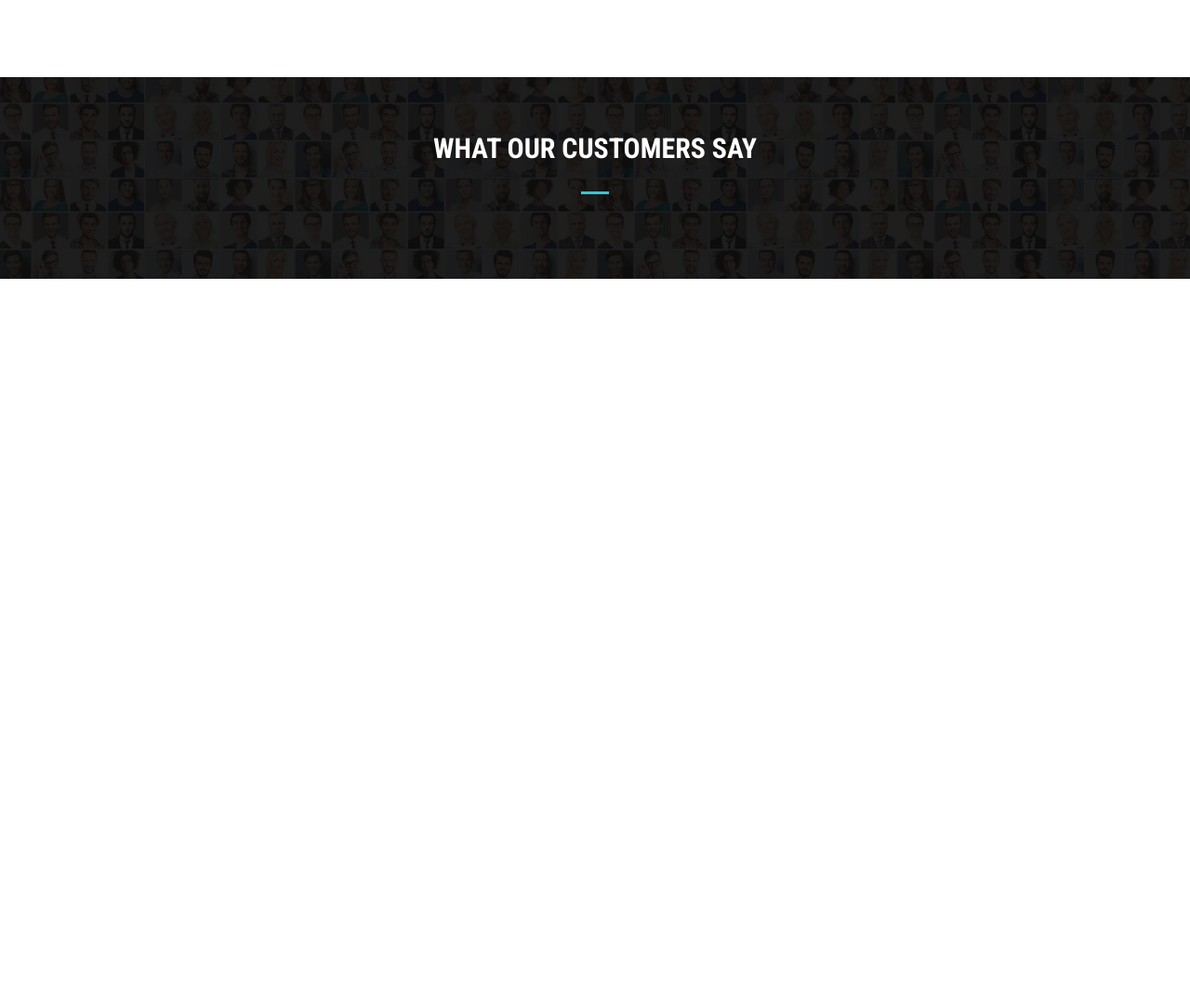
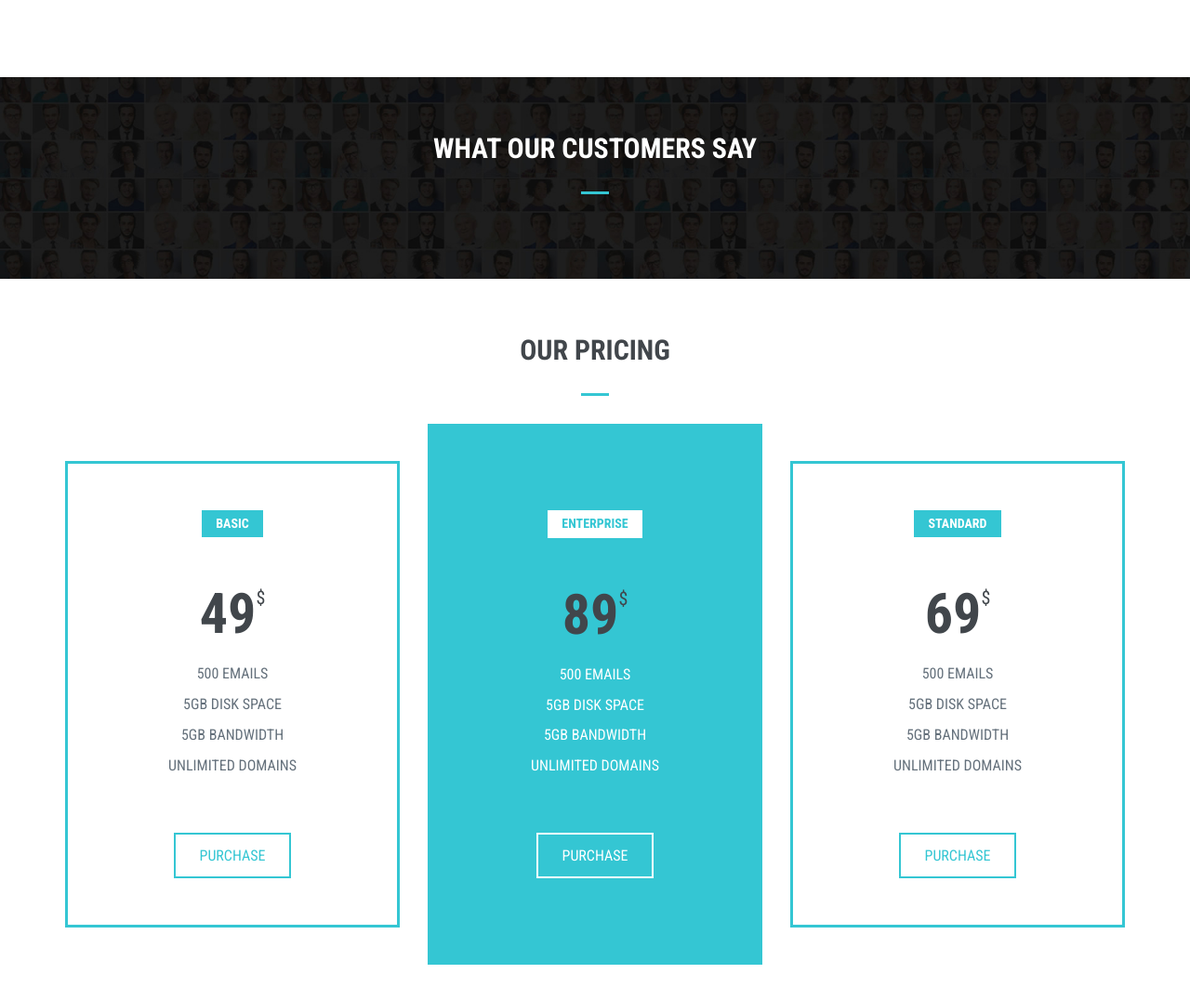
Before and after one commit to Fendoro/vesco, a website built with webpack: page index.html in a window 1280 px wide. Shown: the part 2981-4057 px from the top of the page at 93% size. Before the commit the page ends 3281 px from the top, so only its background shows below. Built offline with nearby package versions, Linux system fonts and the light colour scheme.

Commit message:
add pricing section

```diff
--- a/css/style.css
+++ b/css/style.css
@@ -367,3 +367,60 @@ h4.team-member-designation {
 .testimonial-author p strong {
     display: block;
 }
+
+
+/* PRICING */
+
+.pricing-box {
+    border: 3px solid #34c6d3;
+    padding: 50px 0;
+    margin: 40px 0;
+}
+
+h4.pricing-title {
+    background-color: #34c6d3;
+    color: #fff;
+    display: inline-block;
+    padding: 7px 15px;
+    font-size: 14px;
+    font-weight: 700;
+    text-transform: uppercase;
+    margin: 0 0 30px 0;
+}
+
+h3.pricing-value {
+    font-size: 60px;
+    font-weight: 700;
+}
+
+h3.pricing-value sup {
+    font-size: 20px;
+    font-weight: normal;
+    vertical-align: super;
+}
+
+ul.pricing-spec {
+    list-style: none;
+    padding-left: 0;
+    margin: 20px 0 60px 0;
+}
+
+ul.pricing-spec li p {
+    font-weight: 400;
+    text-transform: uppercase;
+}
+
+.pricing-box-lg {
+    padding: 90px 0;
+    margin: 0;
+    background-color: #34c6d3;
+}
+
+.pricing-box-lg h4.pricing-title {
+    color: #34c6d3;
+    background-color: #fff;
+}
+
+.pricing-box-lg ul.pricing-spec li p {
+    color: #fff;
+}
--- a/index.html
+++ b/index.html
@@ -430,6 +430,88 @@
             </div>
         </div>
     </section>
+    <!-- Pricing -->
+    <section id="pricing">
+        <div class="content-box">
+            <div class="content-title wow animated fadeInDown" data-wow-dration="1s" data-wow-delay=".5s">
+                <h3> Our Pricing </h3>
+                <div class="content-title-underline"></div>
+            </div>
+            <div class="container">
+                <div class="row">
+                    <div class="col-md-4 wow animated zoomIn" data-wow-dration="1s" data-wow-delay=".5s">
+                        <div class="pricing-box text-center">
+                            <h4 class="pricing-title">Basic</h4>
+                            <h3 class="pricing-value">49<sup>$</sup></h3>
+                            <ul class="pricing-spec">
+                                <li>
+                                    <p>500 Emails</p>
+                                </li>
+                                <li>
+                                    <p>5GB Disk Space</p>
+                                </li>
+                                <li>
+                                    <p>5GB Bandwidth</p>
+                                </li>
+                                <li>
+                                    <p>Unlimited Domains</p>
+                                </li>
+                            </ul>
+                            <div class="pricing-btn">
+                                <a class="btn btn-lg btn-general btn-blue" href="#" role="button">Purchase</a>
+                            </div>
+                        </div>
+                    </div>
+                    <div class="col-md-4 wow animated bounceInUp" data-wow-dration="1s" data-wow-delay=".5s">
+                        <div class="pricing-box pricing-box-lg text-center">
+                            <h4 class="pricing-title">Enterprise</h4>
+                            <h3 class="pricing-value">89<sup>$</sup></h3>
+                            <ul class="pricing-spec">
+                                <li>
+                                    <p>500 Emails</p>
+                                </li>
+                                <li>
+                                    <p>5GB Disk Space</p>
+                                </li>
+                                <li>
+                                    <p>5GB Bandwidth</p>
+                                </li>
+                                <li>
+                                    <p>Unlimited Domains</p>
+                                </li>
+                            </ul>
+                            <div class="pricing-btn">
+                                <a class="btn btn-lg btn-general btn-white" href="#" role="button">Purchase</a>
+                            </div>
+                        </div>
+                    </div>
+                    <div class="col-md-4 wow animated zoomIn" data-wow-dration="1s" data-wow-delay=".5s">
+                        <div class="pricing-box text-center">
+                            <h4 class="pricing-title">Standard</h4>
+                            <h3 class="pricing-value">69<sup>$</sup></h3>
+                            <ul class="pricing-spec">
+                                <li>
+                                    <p>500 Emails</p>
+                                </li>
+                                <li>
+                                    <p>5GB Disk Space</p>
+                                </li>
+                                <li>
+                                    <p>5GB Bandwidth</p>
+                                </li>
+                                <li>
+                                    <p>Unlimited Domains</p>
+                                </li>
+                            </ul>
+                            <div class="pricing-btn">
+                                <a class="btn btn-lg btn-general btn-blue" href="#" role="button">Purchase</a>
+                            </div>
+                        </div>
+                    </div>
+                </div>
+            </div>
+        </div>
+    </section>
     <!-- common js -->
     <script src="bundle.js"></script>
 </body>
```
